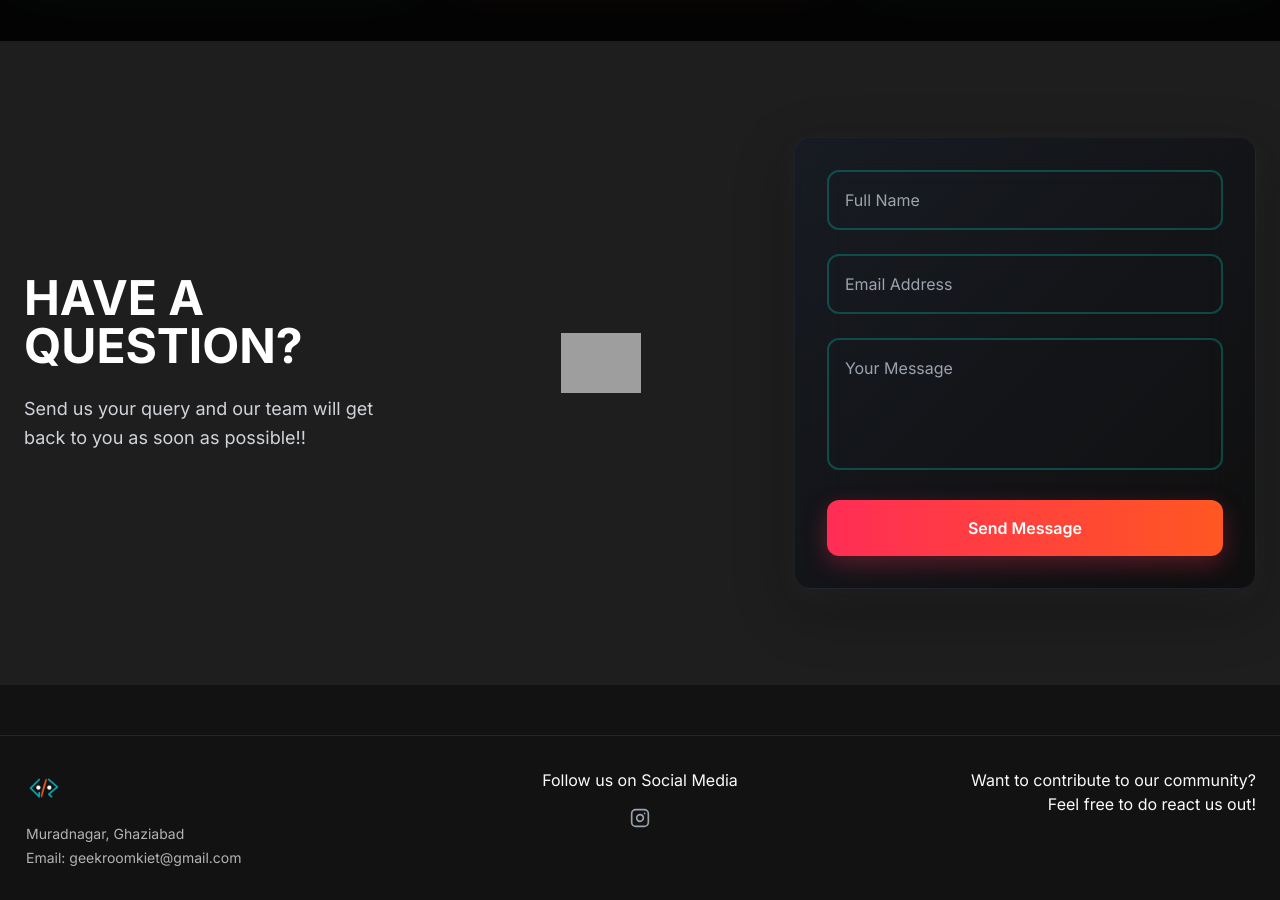
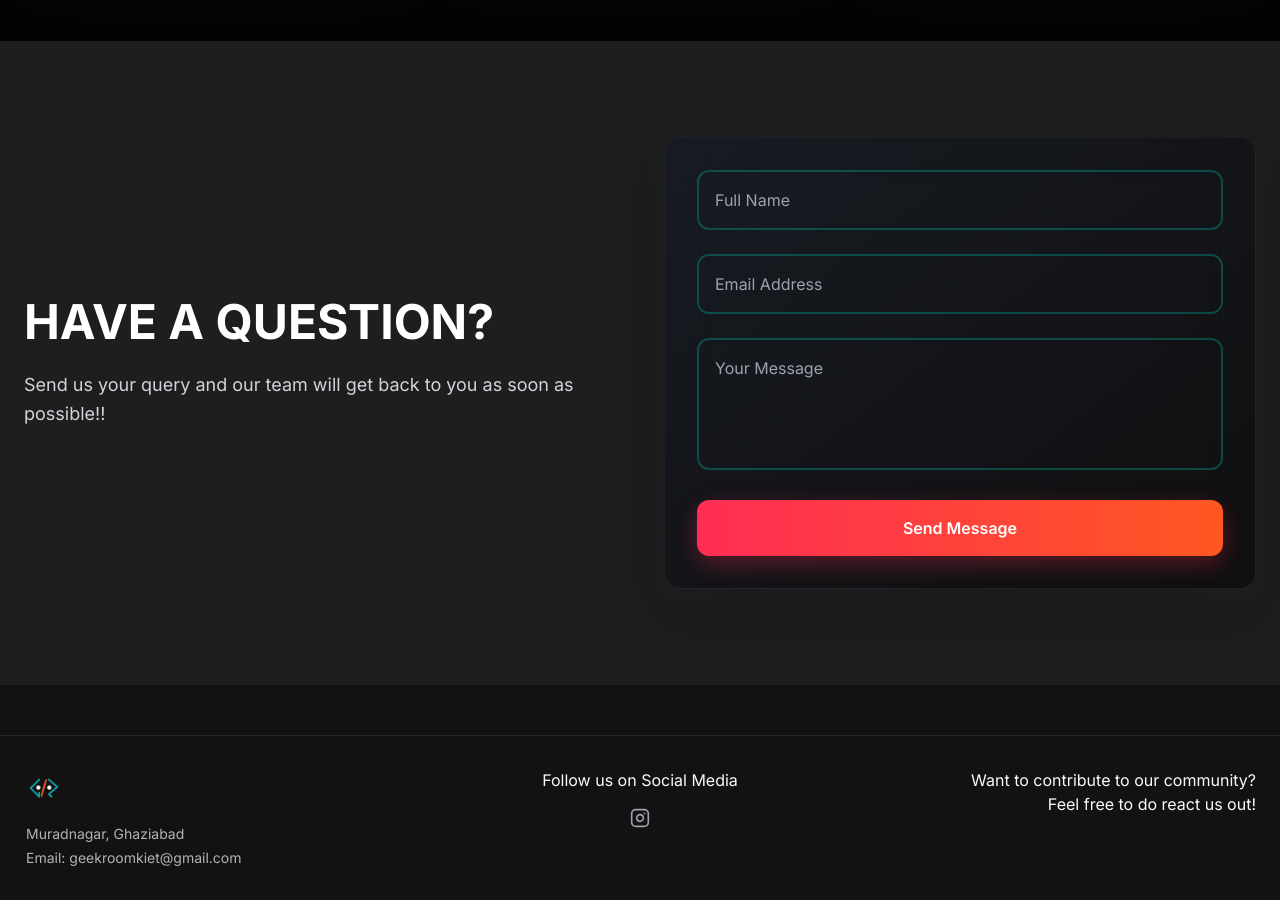
Before and after one commit to GEEK-ROOM-KIET/geekroom-kiet, a Next.js app: page / in a window 1280 px wide. Shown: the part 3680-4580 px from the top of the page. Built offline with nearby package versions, Linux system fonts and the light colour scheme; grey boxes are pictures that could not be loaded.

Commit message:
removed the middle image and fixed width

```diff
--- a/src/components/ContactSection.tsx
+++ b/src/components/ContactSection.tsx
@@ -75,7 +75,7 @@ export default function ContactSection() {
       <div className="container mx-auto px-4 md:px-6">
         <div className="flex flex-col md:flex-row items-center justify-between gap-12">
           {/* Left side content */}
-          <div className="w-full md:w-1/3 space-y-6 order-1">
+          <div className="w-full md:w-1/2 space-y-6 order-1">
             {!isClient || !isMobile ? (
               <h1 className="text-4xl md:text-5xl font-bold text-white leading-tight">
                 HAVE A QUESTION?
@@ -91,7 +91,7 @@ export default function ContactSection() {
             </p>
           </div>
 
-          {/* Middle Image */}
+          {/* Middle Image
           <div className="w-1 md:w-1/4 order-2 flex justify-center">
             <div className="relative w-24 h-24 md:w-20 md:h-20">
               <Image
@@ -102,10 +102,10 @@ export default function ContactSection() {
                 priority
               />
             </div>
-          </div>
+          </div> */}
 
           {/* Right side form */}
-          <div className="w-full md:w-2/5 order-3">
+          <div className="w-full md:w-1/2 order-2">
             <form
               onSubmit={handleSubmit}
               className="space-y-6 p-8 rounded-2xl bg-gradient-to-br from-gray-900/50 to-black/50 backdrop-blur-xl border border-gray-700/30"
```
